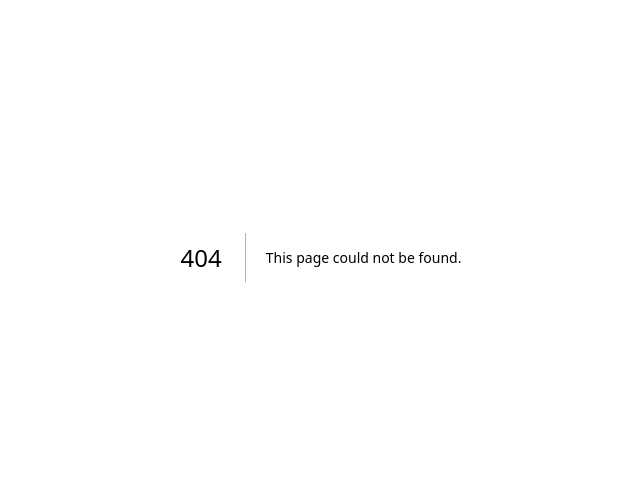
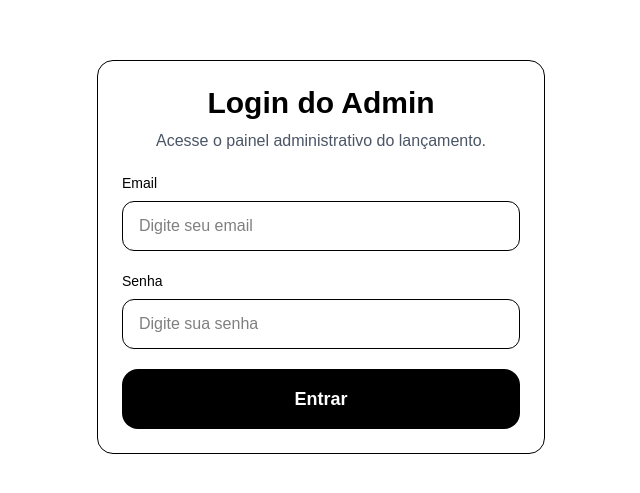
Before and after one commit to ZacksonPessoa/dnapharma, a Next.js app in the folder frontend/: page /admin/login in a window 1280 px wide. Before the commit this address had no page. Shown: the part 143-636 px from the top of the page, without its empty margins (319-959 px from the left). Built offline with nearby package versions, Linux system fonts and the light colour scheme.

Commit message:
feat(fronted):create page login

```diff
--- /dev/null
+++ b/frontend/app/admin/login/page.tsx
@@ -0,0 +1,94 @@
+"use client";
+
+import { useRouter } from "next/navigation";
+import { useState } from "react";
+
+export default function AdminLoginPage() {
+  const router = useRouter();
+
+  const [email, setEmail] = useState("");
+  const [password, setPassword] = useState("");
+  const [loading, setLoading] = useState(false);
+
+  const handleLogin = async () => {
+    if (!email || !password) {
+      alert("Preencha email e senha.");
+      return;
+    }
+
+    try {
+      setLoading(true);
+
+      const response = await fetch("http://localhost:3333/admin/login", {
+        method: "POST",
+        headers: {
+          "Content-Type": "application/json",
+        },
+        body: JSON.stringify({
+          email,
+          password,
+        }),
+      });
+
+      const data = await response.json();
+
+      if (!response.ok || !data.ok) {
+        throw new Error(data.message || "Erro no login");
+      }
+
+      localStorage.setItem("admin_token", data.token);
+      localStorage.setItem("admin_email", data.admin.email);
+
+      router.push("/admin/orders");
+    } catch (error) {
+      console.error("Erro no login admin:", error);
+      alert("Login inválido.");
+    } finally {
+      setLoading(false);
+    }
+  };
+
+  return (
+    <main className="min-h-screen bg-white text-black p-6 flex items-center justify-center">
+      <section className="w-full max-w-md rounded-2xl border p-6 space-y-5">
+        <div className="space-y-2 text-center">
+          <h1 className="text-3xl font-bold">Login do Admin</h1>
+          <p className="text-gray-600">
+            Acesse o painel administrativo do lançamento.
+          </p>
+        </div>
+
+        <div className="space-y-2">
+          <label className="block text-sm font-medium">Email</label>
+          <input
+            type="email"
+            placeholder="Digite seu email"
+            value={email}
+            onChange={(e) => setEmail(e.target.value)}
+            className="w-full rounded-xl border px-4 py-3"
+          />
+        </div>
+
+        <div className="space-y-2">
+          <label className="block text-sm font-medium">Senha</label>
+          <input
+            type="password"
+            placeholder="Digite sua senha"
+            value={password}
+            onChange={(e) => setPassword(e.target.value)}
+            className="w-full rounded-xl border px-4 py-3"
+          />
+        </div>
+
+        <button
+          type="button"
+          onClick={handleLogin}
+          disabled={loading}
+          className="w-full rounded-2xl bg-black text-white py-4 text-lg font-semibold hover:opacity-90 transition disabled:opacity-50"
+        >
+          {loading ? "Entrando..." : "Entrar"}
+        </button>
+      </section>
+    </main>
+  );
+}
```
